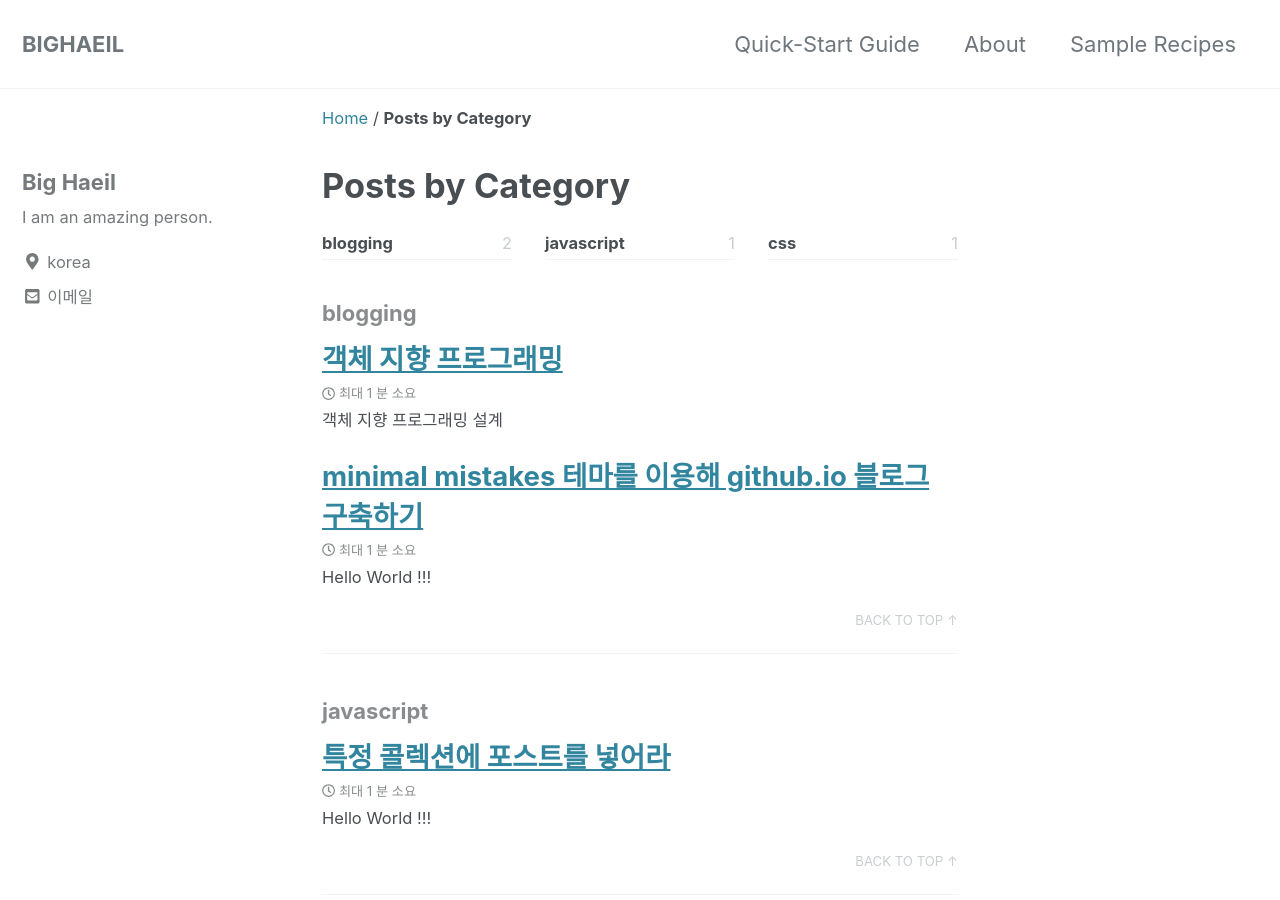
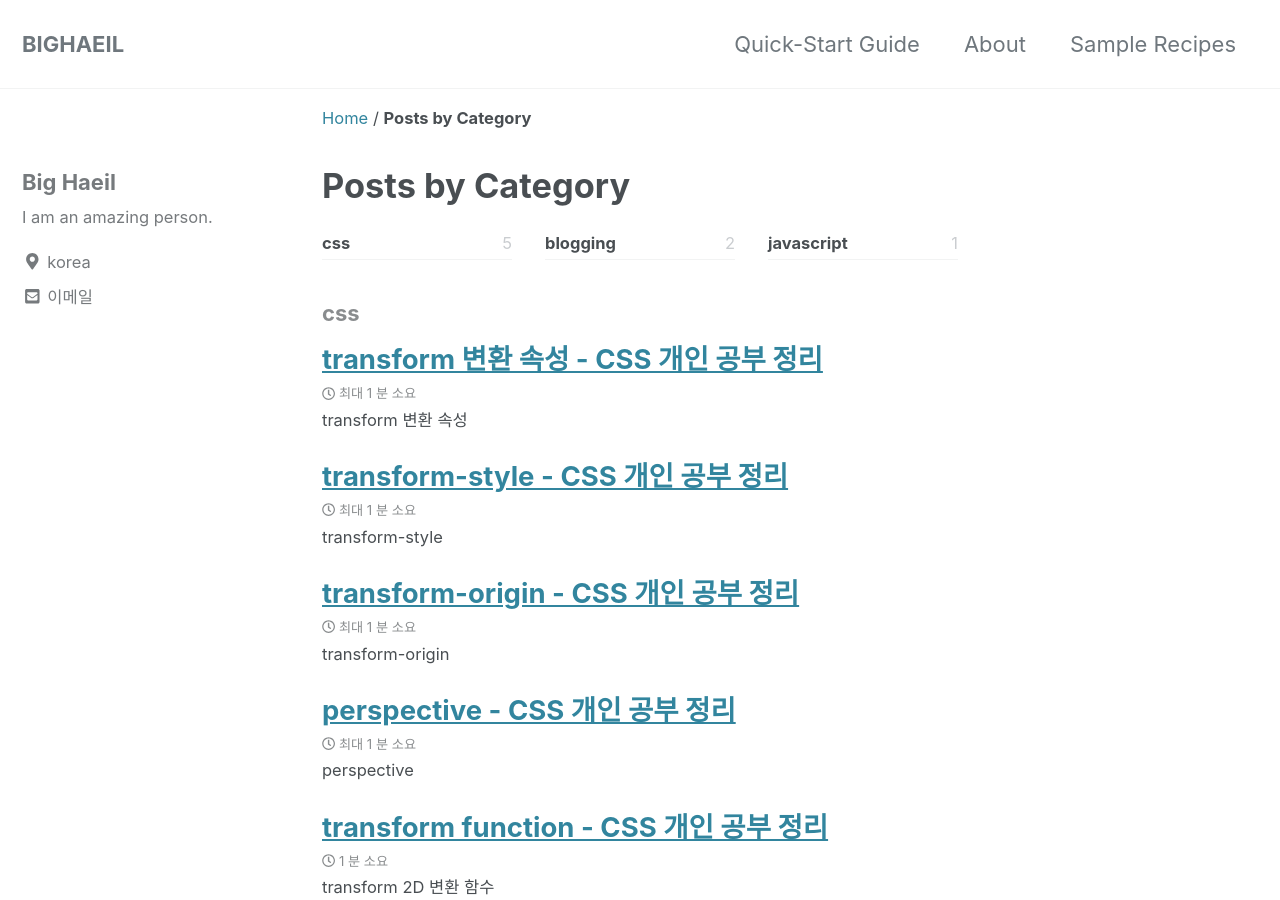
Before and after one commit to bighaeil/bighaeil.github.io, a Jekyll site: the page built from _pages/category-archive.md, in a window 1280 px wide and 900 px high. Built offline with Jekyll 4.4.1, drawn with Linux system fonts in a browser that asks for light colours; cached includes are drawn as plain includes; nearby versions of some CDN libraries; some of the changed text lies outside the part shown.

Commit message:
today css

````diff
--- a/_posts/css/2020-08-31-css-study.md
+++ b/_posts/css/2020-08-31-css-transform-function.md
@@ -1,5 +1,5 @@
 ---
-title: "CSS 개인 공부 정리"
+title: "transform function - CSS 개인 공부 정리"
 categories:
   - css
 last_modified_at: 2020-08-31T20:00:00
--- /dev/null
+++ b/_posts/css/2020-09-01-css-perspective.md
@@ -0,0 +1,48 @@
+---
+title: "perspective - CSS 개인 공부 정리"
+categories:
+  - css
+last_modified_at: 2020-09-01T20:30:00
+---
+
+# perspective
+
+하위 요소를 관찰하는 원근 거리를 설정
+
+| 값 | 의미 | 기본값 |
+|:---|:---|---:|
+| 단위 | px, em, cm 등 단위로 지정 |  |
+
+## ex)
+
+관찰하고자 하는 요소의 상위요소에 perspective 속성을 적용해야 한다.
+```css
+.perspective {
+  perspective: 500px; /* 원근감 */
+}
+.grand-parent {
+  ...
+  transform: rotateX(45deg);
+  transform-style: perserve-3d;
+  ...
+}
+.parent {
+  ...
+  transform: rotateX(45deg);
+  transform-style: perserve-3d;
+  ...
+}
+img {
+  ...
+  transform: rotate(45deg);
+  ...
+}
+```
+
+## perspective 속성과 함수의 차이점
+
+`perspective` : 관찰 대상의 부모 요소에 적용 - 관찰하는 대상이 여러게일 경우
+기준점은 *perspective-origin* 으로 설정
+
+`transform: perspective()` : 관찰 하려는 대상에 적용
+기준점은 *transform-origin* 으로 설정
--- /dev/null
+++ b/_posts/css/2020-09-01-css-transform-origin.md
@@ -0,0 +1,38 @@
+---
+title: "transform-origin - CSS 개인 공부 정리"
+categories:
+  - css
+last_modified_at: 2020-09-01T20:10:00
+---
+
+# transform-origin
+
+요소 변환의 기준점을 설정
+
+| 값 | 의미 | 기본값 |
+|:---|:---|---:|
+| x | left, right, center, %, 단위 | 50% |
+| y | left, right, center, %, 단위 | 50% |
+| z | 단위 | 0 |
+
+## ex)
+
+기본 중심축은 가운데
+```css
+img {
+  ...
+  transform: rotate(45deg);
+  ...
+}
+```
+
+
+이렇게하면 왼쪽 상단이 중심축
+```css
+img {
+  ...
+  transform: rotate(45deg);
+  transform-origin: 0% 0%; /* 100% 100% 면 우측 하단이 기준점 */
+  ...
+}
+```
--- /dev/null
+++ b/_posts/css/2020-09-01-css-transform-style.md
@@ -0,0 +1,75 @@
+---
+title: "transform-style - CSS 개인 공부 정리"
+categories:
+  - css
+last_modified_at: 2020-09-01T20:20:00
+---
+
+# transform-style
+
+3D 변환 요소의 자식 요소도 3D 변환을 사용할지 설정
+
+| 값 | 의미 | 기본값 |
+|:---|:---|---:|
+| flat | 자식 요소의 3D 변환을 사용하지 않음 | flat |
+| preserve-3d | 자식 요소의 3D 변환을 사용함 |  |
+
+## ex)
+
+부모와 자식 요소가 아래와 같이 있을 때
+```html
+<div class="perspective">
+  <div class="grand-parent">
+    <div class="parent">
+      <img />
+    </div>
+  </div>
+</div>
+```
+
+transform-style 의 기본값은 flat으로 자식의 요소에 3D 변환이 적용되지 않는다.
+```css
+.perspective {
+  perspective: 500px; /* 원근감 */
+}
+.grand-parent {
+  ...
+  transform: rotateX(45deg);
+  ...
+}
+.parent {
+  ...
+  transform: rotateX(45deg);
+  ...
+}
+img {
+  ...
+  transform: rotate(45deg);
+  ...
+}
+```
+
+보모의 속성에 3D 적용을 하겠다는 선언을 하여 (perserve-3d) 자식의 요소에 3D 효과가 적용된다.
+```css
+.perspective {
+  perspective: 500px; /* 원근감 */
+}
+.grand-parent {
+  ...
+  transform: rotateX(45deg);
+  transform-style: perserve-3d;
+  ...
+}
+.parent {
+  ...
+  transform: rotateX(45deg);
+  transform-style: perserve-3d;
+  ...
+}
+img {
+  ...
+  transform: rotate(45deg);
+  ...
+}
+```
+* 자식의 자식 요소도 3D 변환을 적용하고 싶으면 보모에 *perserve-3d* 를 적용해야 한다.
--- /dev/null
+++ b/_posts/css/2020-09-01-css-transform.md
@@ -0,0 +1,16 @@
+---
+title: "transform 변환 속성 - CSS 개인 공부 정리"
+categories:
+  - css
+last_modified_at: 2020-09-01T20:00:00
+---
+
+# transform 변환 속성
+
+| 속성 | 의미 |
+|:---|---:|
+| transform-origin |  요소 변환의 기준점을 설정 |
+| transform-style |  3D 변환 요소의 자식 요소도 3D 변환을 사용할지 설정 |
+| perspective | 하위 요소를 관찰하는 원근 거리를 설정 |
+| perspective-origin |  원근 거리의 기준점을 설정 |
+| perspective-visibility |  3D 변환으로 회전된 요소의 뒷면 숨김을 설정 |
````
